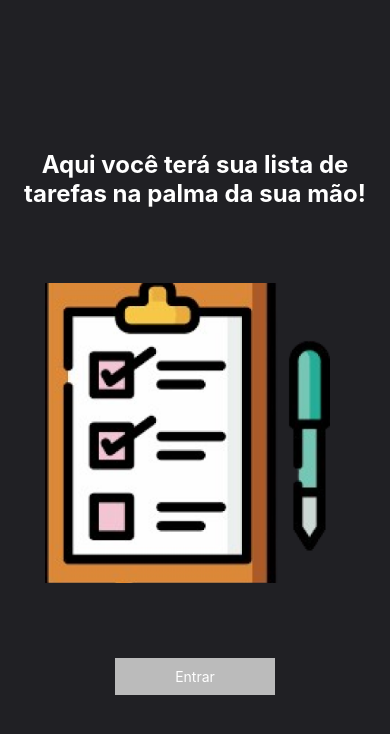
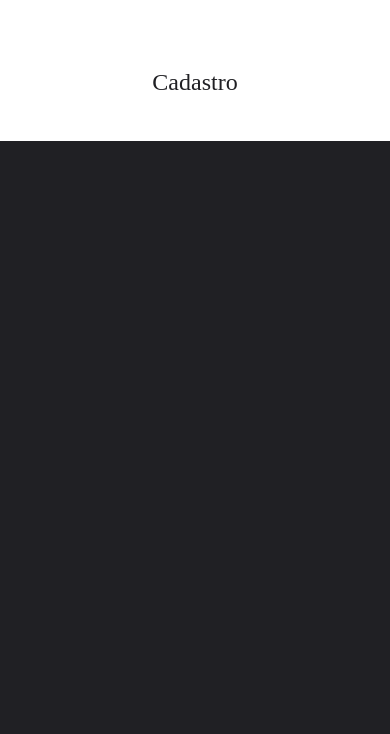
Before and after one commit to Ricardo-1991/lista-de-tarefas, a React Native app: screen /FormCadastro in a window 390 px wide. Shown: the top 734 px of the page. Built offline with nearby package versions, Linux system fonts and the light colour scheme.

Commit message:
Criado estrutura do cabeçalho

```diff
--- a/App.tsx
+++ b/App.tsx
@@ -7,6 +7,7 @@ import { createNativeStackNavigator } from '@react-navigation/native-stack';
 
 import { AppContainer } from './AppStyle';
 import { Login } from './src/components/Login';
+import { FormCadastro } from './src/screens/FormCadastro';
 
 
 export default function App() {
@@ -16,8 +17,9 @@ export default function App() {
   return (
     <ThemeProvider theme={globalTheme}>
       <NavigationContainer>
-        <Stack.Navigator initialRouteName='Login' screenOptions={{headerShown: false}}>
+        <Stack.Navigator initialRouteName='FormCadastro' screenOptions={{headerShown: false}}>
           <Stack.Screen name="Login" component={Login} />
+          <Stack.Screen name="FormCadastro" component={FormCadastro} />
         </Stack.Navigator>
       </NavigationContainer>
     </ThemeProvider>
--- a/app.json
+++ b/app.json
@@ -22,6 +22,9 @@
     },
     "web": {
       "favicon": "./assets/favicon.png"
-    }
+    },
+    "plugins": [
+      "expo-font"
+    ]
   }
 }
--- a/package.json
+++ b/package.json
@@ -18,11 +18,13 @@
     "react-native": "^0.75.3",
     "react-native-safe-area-context": "4.10.5",
     "react-native-screens": "3.31.1",
-    "styled-components": "^6.1.13"
+    "styled-components": "^6.1.13",
+    "expo-font": "~12.0.10"
   },
   "devDependencies": {
     "@babel/core": "^7.25.2",
     "@types/react": "~18.3.8",
+    "@types/react-native": "^0.73.0",
     "typescript": "^5.6.2"
   },
   "private": true
--- a/src/components/Login/style.ts
+++ b/src/components/Login/style.ts
@@ -5,7 +5,7 @@ export const LoginContainer = styled.View`
     align-items: center;
     justify-content: center;
     gap: 75px;
-    background-color: ${props => props.theme.colors.appBackGround};
+    background-color: ${props => props.theme.colors.appBackGround}; //temporario
 `;
 
 export const Title = styled.Text`
--- /dev/null
+++ b/src/screens/FormCadastro/index.tsx
@@ -0,0 +1,12 @@
+import { HeaderStyle, Container, TextTitle, } from "./style";
+import {Feather} from "@expo/vector-icons";
+
+export function FormCadastro() {
+    return (
+        <Container>
+            <HeaderStyle>
+           <TextTitle>Cadastro</TextTitle>
+            </HeaderStyle>
+        </Container>
+    );
+}
--- /dev/null
+++ b/src/screens/FormCadastro/style.ts
@@ -0,0 +1,31 @@
+import styled from "styled-components/native";
+
+
+export const Container = styled.View`
+    flex: 1;
+    text-align: left;
+    background-color: ${({theme}) => theme.colors.appBackGround};
+`;
+
+
+export const HeaderStyle = styled.View`
+
+    background-color: #FFFFFF;
+    width: 100%;
+    height: 141px;
+    justify-content: center;
+    flex-direction: row;
+    align-items: center;
+
+`;
+
+export const TextTitle = styled.Text`
+
+    font-family: 'Roboto-Bold';
+    font-size: 24px;
+    color: ${({theme}) => theme.colors.appBackGround};
+    justify-content: center;
+    margin-top: 24px;
+    text-align: center;
+
+`;
--- a/tsconfig.json
+++ b/tsconfig.json
@@ -1,6 +1,7 @@
 {
   "extends": "expo/tsconfig.base",
   "compilerOptions": {
-    "strict": true
+    "strict": true,
+    "jsx": "react-native"
   }
 }
```
Also changed, not shown: src/screens/form-cadastro/index.tsx (deleted), src/screens/form-cadastro/style.ts (deleted), 1 other file (tests, documents, lock files or other folders).
